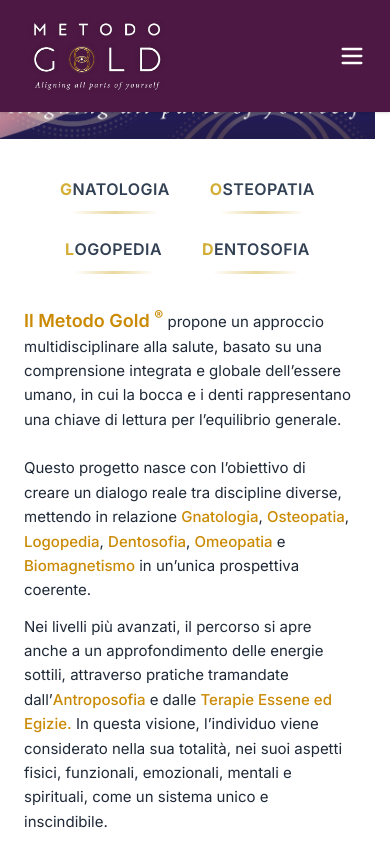
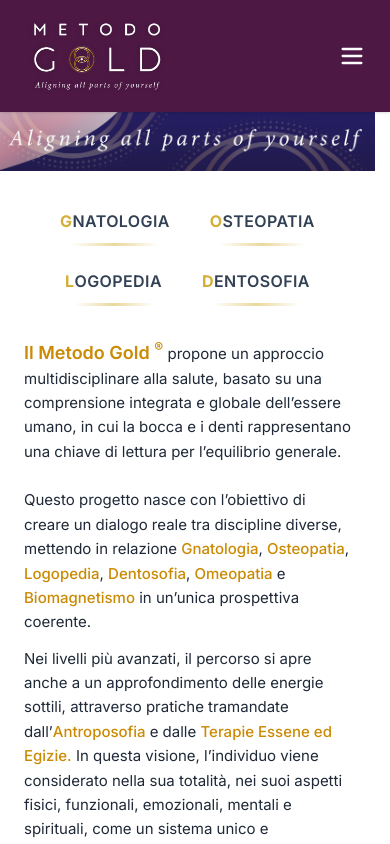
Before and after one commit to Metodogold/metodogold, a Next.js app: page /chi-sono/il-metodo-gold in a window 390 px wide. Shown: the top 844 px of the page. Built offline with nearby package versions, Linux system fonts and the light colour scheme; a web font is replaced by a local one.

Commit message:
Add files via upload

```diff
--- a/components/MetodoGoldClient.jsx
+++ b/components/MetodoGoldClient.jsx
@@ -19,32 +19,32 @@
     return () => window.removeEventListener("scroll", onScroll);
   }, []);
 
+
  return (
-    <main className="w-full">
-
-
-    {/* HERO BANNER (responsive: mobile + desktop) */}
-<section className="w-full">
-  {/* MOBILE: banner strip (non tagliato) */}
+    <main id="top" className="w-full pt-8">
+      {/* HERO BANNER – mobile */}
+      <section className="w-full md:hidden">
         <Image
           src="/images/metodo-gold-banner.jpg"
           alt="Metodo Gold - Aligning all parts of yourself"
           width={1600}
           height={250}
           priority
+          className="w-full h-auto block"
           sizes="100vw"
-    className="block w-full h-auto md:hidden"
         />
+      </section>
 
-  {/* DESKTOP+: banner completo (non tagliato) */}
+      {/* HERO BANNER – desktop */}
+      <section className="w-full hidden md:block">
         <Image
           src="/images/banner-metodo.png"
           alt="Metodo Gold - Aligning all parts of yourself"
-    width={1901}
-    height={547}
+          width={1920}
+          height={600}
           priority
+          className="w-full h-auto block"
           sizes="100vw"
-    className="hidden w-full h-auto md:block"
         />
       </section>
 
```
Lines whose indentation alone changed are shown as unchanged.
